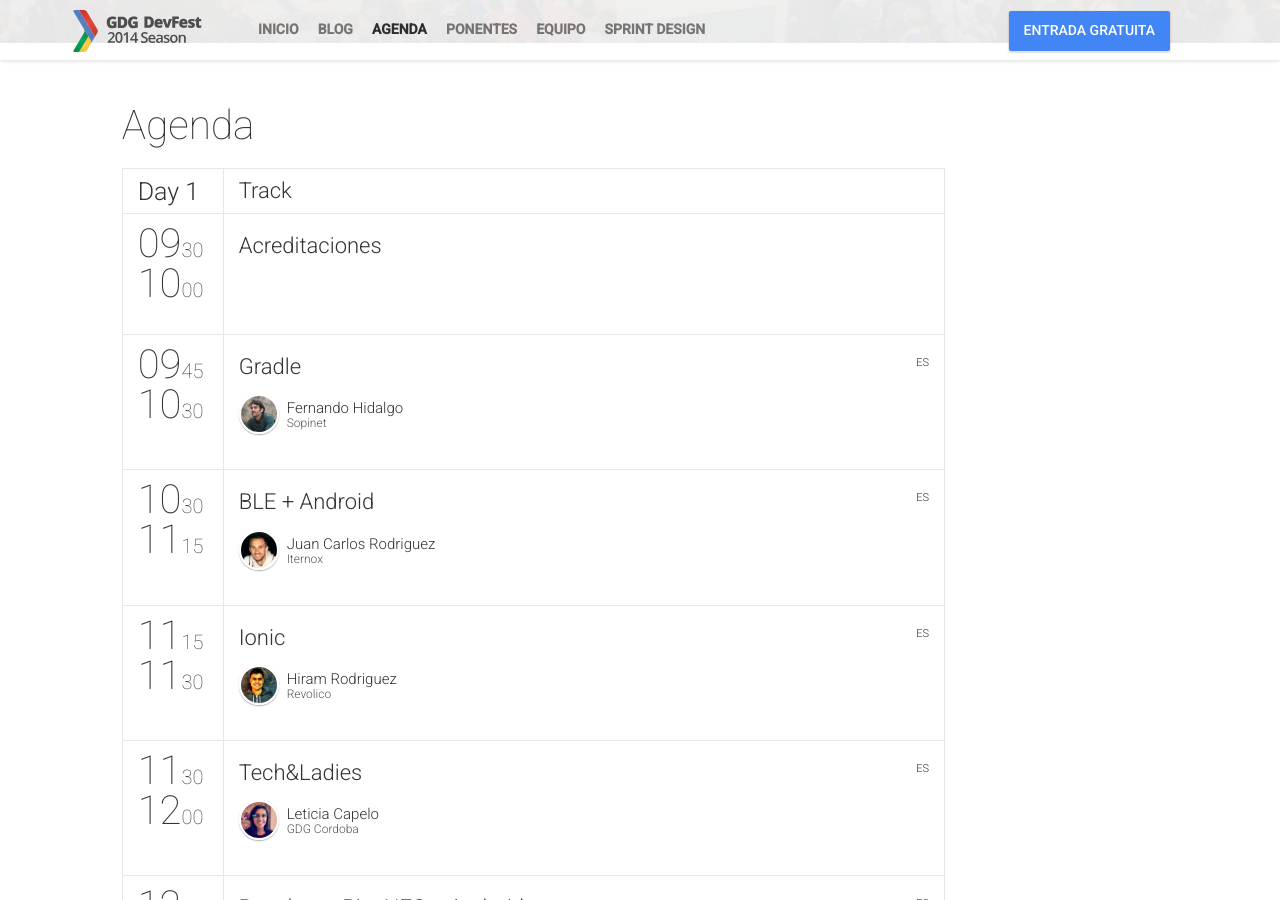
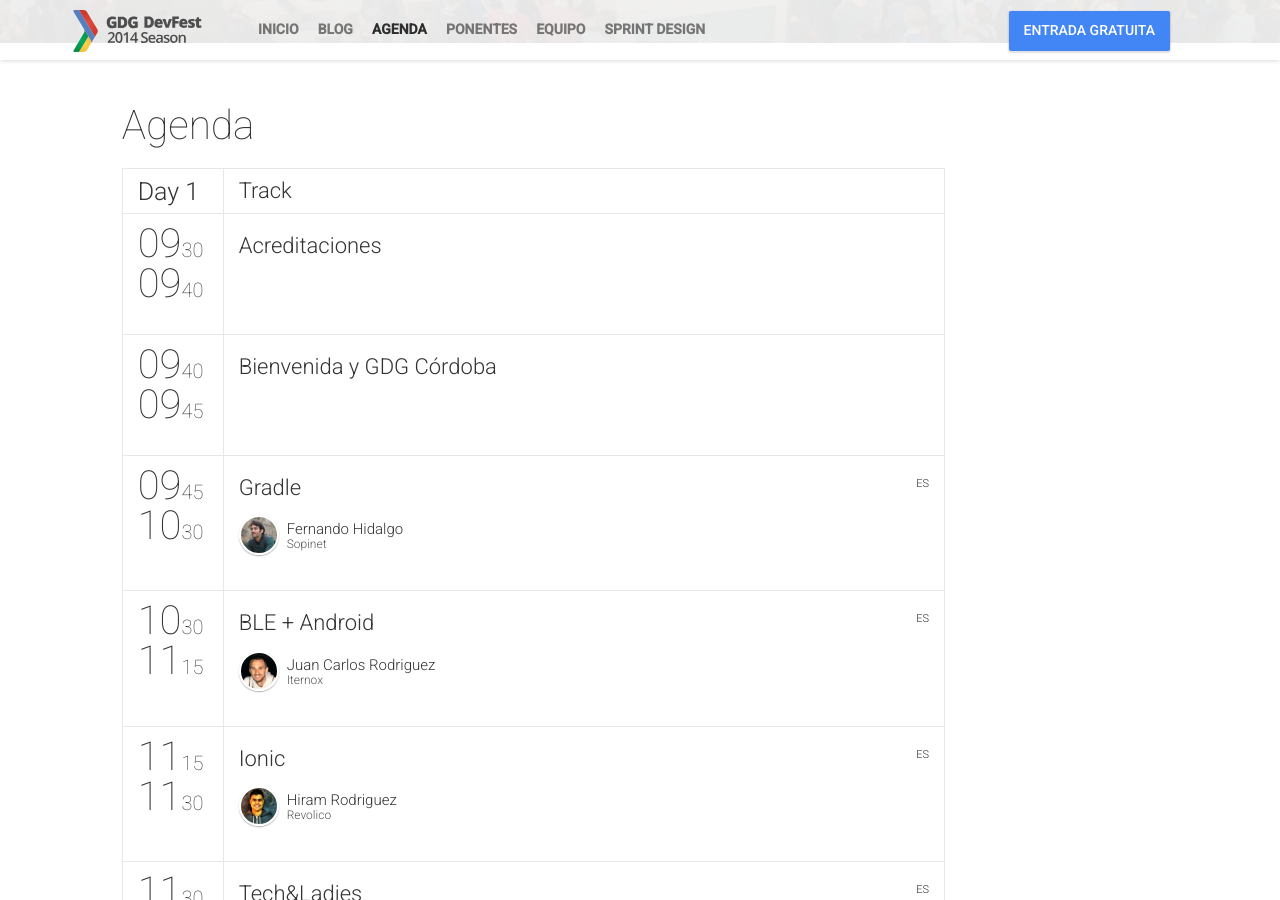
Before and after one commit to GDGCordoba/DevFest2015, a Jekyll site: the page built from schedule.html, in a window 1280 px wide and 900 px high, scrolled down 364 px. Built offline with Jekyll 4.4.1, drawn with Linux system fonts in a browser that asks for light colours; nearby versions of some CDN libraries; comment, search, counter and statistics services are not loaded.

Commit message:
Schedule

```diff
--- a/_data/schedule.yml
+++ b/_data/schedule.yml
@@ -7,8 +7,13 @@
   timeslots:
     - {
     	startTime: "09:30", #Acreditaciones
-    	endTime: "10:00",
+    	endTime: "09:40",
     	sessionIds: [603]
+    }
+    - {
+    	startTime: "09:40", #Presentación GDG
+    	endTime: "09:45",
+    	sessionIds: [903]
     }
     - {
         startTime: "09:45",#Gradle
--- a/_data/sessions.yml
+++ b/_data/sessions.yml
@@ -1,6 +1,12 @@
 -
   id: 503
   title: "Pizzas Time!"
+  place: "coSfera"
+  service: true
+
+-
+  id: 903
+  title: "Bienvenida y GDG Córdoba"
   place: "coSfera"
   service: true
 
```
